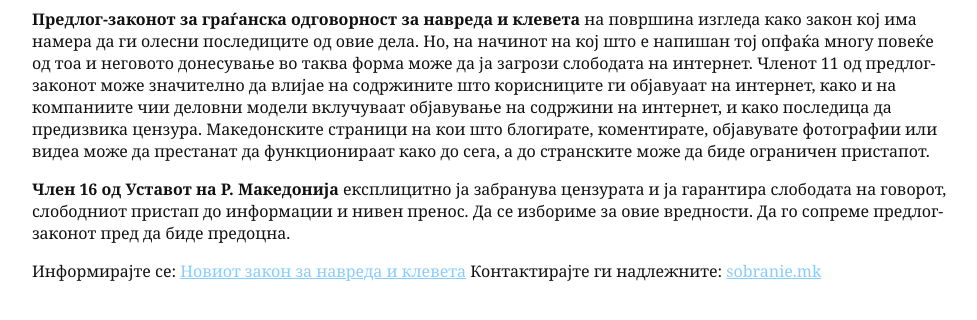
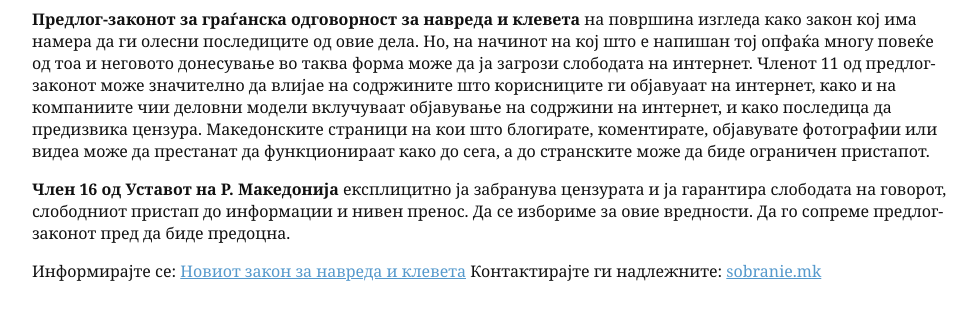
Before and after one commit to skopjehacklab/blackout-mk, a website: page more.html in a window 1280 px wide. Shown: the whole page, without its empty margins (148-1125 px from the left). Drawn offline with Linux system fonts and the light colour scheme.

Commit message:
better link colors

```diff
--- a/more.html
+++ b/more.html
@@ -23,11 +23,11 @@
             сопреме предлог-законот пред да биде предоцна.</p>
 
             Информирајте се:
-            <a style="color:#8cf" href="http://www.metamorphosis.org.mk/mk/vesti/makedonija/2244-makedonija-opasnost-od-cenzura-preku-noviot-zakon-za-navreda-i-kleveta">
+            <a style="color:#59c" href="http://www.metamorphosis.org.mk/mk/vesti/makedonija/2244-makedonija-opasnost-od-cenzura-preku-noviot-zakon-za-navreda-i-kleveta">
                 Новиот закон за навреда и клевета</a>
 
             Контактирајте ги надлежните:
-            <a style="color:#8cf" href="http://www.sobranie.mk/default.asp?ItemID=AF6303BF1F3B8E48BAC29F1A47EB3F8F">
+            <a style="color:#59c" href="http://www.sobranie.mk/default.asp?ItemID=AF6303BF1F3B8E48BAC29F1A47EB3F8F">
                 sobranie.mk
             </a>
         </div>
```
